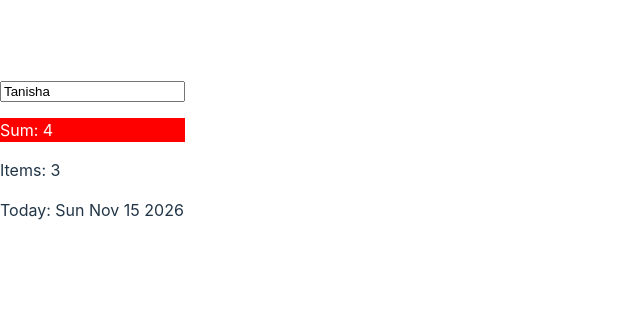
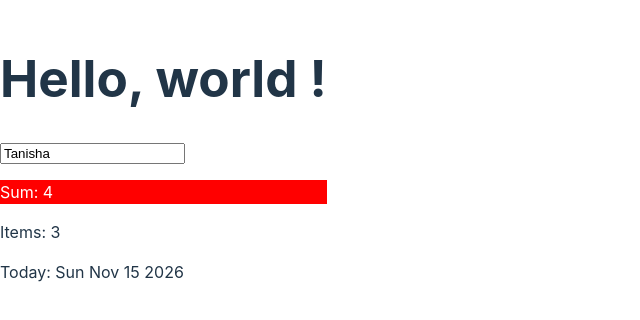
Before and after one commit to tanisha060307/react_learning, a React (Vite) app in the folder typescript-learning/react-app/: page / in a window 1280 px wide. Shown: the part 242-562 px from the top of the page, without its empty margins (0-640 px from the left). Built offline with nearby package versions, Linux system fonts and the light colour scheme.

Commit message:
connecting welcome and app.tsx

```diff
--- a/typescript-learning/react-app/src/App.tsx
+++ b/typescript-learning/react-app/src/App.tsx
@@ -1,4 +1,5 @@
 import Message from "./Message";
+import {Welcome} from "./welcome";
 function App(){
   const  name='Tanisha';
   const items = [1,2,3];
@@ -8,6 +9,7 @@ function App(){
   }
   return (
   <div>
+    <Welcome />
     <input type="text" defaultValue={name} />
     <p style={styles}>Sum: {2 + 2}</p>
     <p>Items: {items.length}</p>
--- /dev/null
+++ b/typescript-learning/react-app/src/welcome.tsx
@@ -0,0 +1,3 @@
+export const Welcome = () =>{
+return <h1>Hello, world !</h1>;
+};
```
